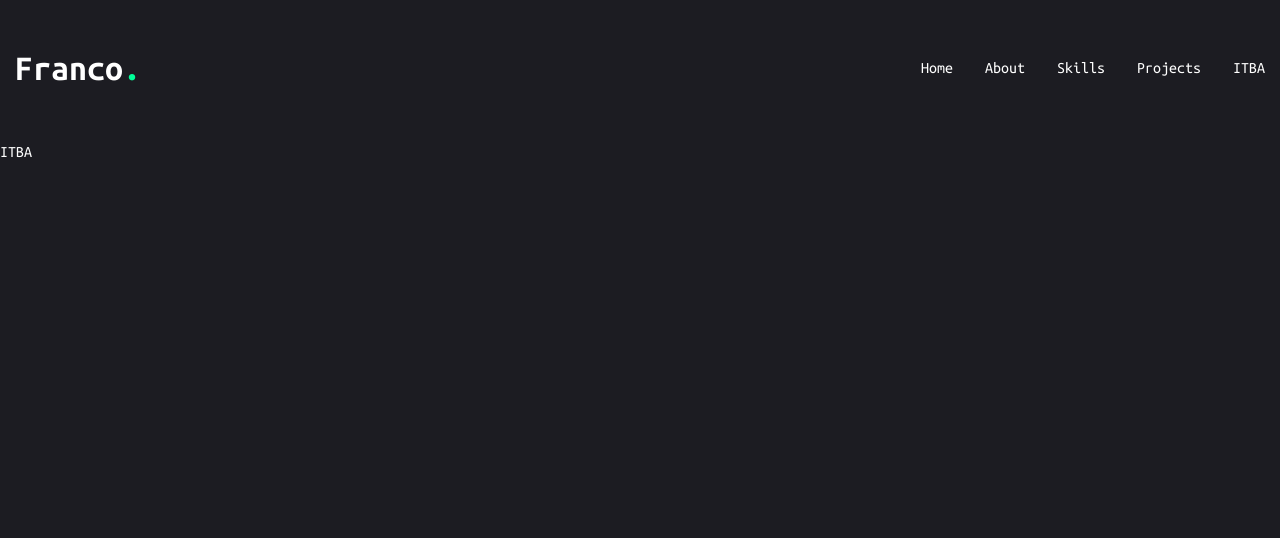
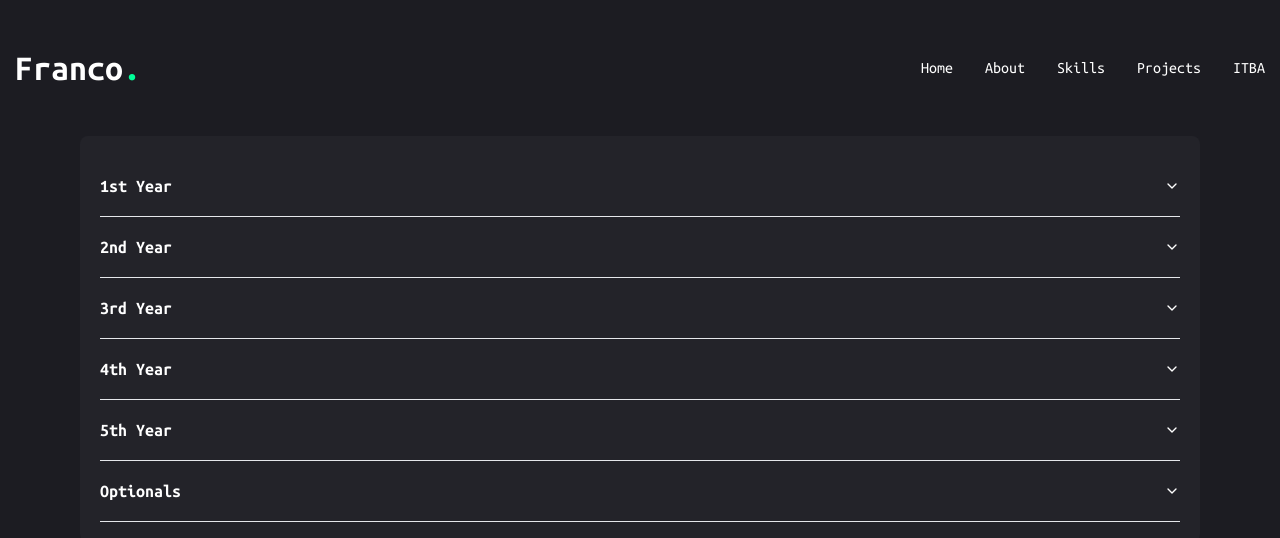
Before and after one commit to navfran98/portfolio, a Next.js app: page /ITBA in a window 1280 px wide. Shown: the top 538 px of the page. Built offline with nearby package versions, Linux system fonts and the light colour scheme; a web font is replaced by a local one.

Commit message:
itba page almost finished

```diff
--- a/app/ITBA/page.jsx
+++ b/app/ITBA/page.jsx
@@ -1,8 +1,10 @@
-import React from 'react'
+import Courses from "@/components/Courses"
 
 const ITBA = () => {
     return (
-        <div>ITBA</div>
+        <div className="mx-10 lg:mx-20 px-5 py-5 rounded-lg bg-seconday">
+            <Courses />
+        </div>
     )
 }
 
--- /dev/null
+++ b/components/Courses.jsx
@@ -0,0 +1,55 @@
+import {
+    Accordion,
+    AccordionContent,
+    AccordionItem,
+    AccordionTrigger,
+} from "@/components/ui/accordion"
+
+const courses = [
+    {
+        item: "1st Year",
+        list: ["Imperative Programming"]
+    },
+    {
+        item: "2nd Year",
+        list: ["Computer's Arquitecture", "Object Oriented Programming (OOP)", "Databases I"]
+    },
+    {
+        item: "3rd Year",
+        list: ["Automatas, Languages Theory and Compilers", "Web Application Project", "Communication Protocols", "Human-Computer Interaction (HCI)", "Software Engineering I", "Operating Systems"]
+    },
+    {
+        item: "4th Year",
+        list: ["Cryptography and Security", "Artificial Intelligence Systems", "Systems Simulations", "Advance Numeric Methods", "Distributed Objects Programming", "Databases II"]
+    },
+    {
+        item: "5th Year",
+        list: ["Information Networks"]
+    },
+    {
+        item: "Optionals",
+        list: ["Introduction to Bioinformatics", "Virtual Reality", "Information Visualization (INFOVIS)", "Cloud Computing", "Cross-Platform Mobile Application Project", "Introduction to Videogames Programming", "Bid Data"]
+    },
+
+]
+
+const Courses = () => {
+    return (
+        <Accordion type="multiple" collapsible className="w-full">
+            {courses.map((course, index) => {
+                return <AccordionItem key={index} value={course.item}>
+                    <AccordionTrigger>{course.item}</AccordionTrigger>
+                    <AccordionContent>
+                        <ul className="list-disc">
+                            {course.list.map((subject, index)=>{
+                                return <li key={index}>{subject}</li>
+                            })}
+                        </ul>
+                    </AccordionContent>
+                </AccordionItem>
+            })}
+        </Accordion>
+    )
+}
+
+export default Courses
--- /dev/null
+++ b/components/ui/accordion.jsx
@@ -0,0 +1,43 @@
+"use client"
+
+import * as React from "react"
+import * as AccordionPrimitive from "@radix-ui/react-accordion"
+import { ChevronDown } from "lucide-react"
+
+import { cn } from "@/lib/utils"
+
+const Accordion = AccordionPrimitive.Root
+
+const AccordionItem = React.forwardRef(({ className, ...props }, ref) => (
+  <AccordionPrimitive.Item ref={ref} className={cn("border-b", className)} {...props} />
+))
+AccordionItem.displayName = "AccordionItem"
+
+const AccordionTrigger = React.forwardRef(({ className, children, ...props }, ref) => (
+  <AccordionPrimitive.Header className="flex">
+    <AccordionPrimitive.Trigger
+      ref={ref}
+      className={cn(
+        "flex flex-1 items-center justify-between py-4 text-lg font-semibold transition-all hover:text-accent [&[data-state=open]>svg]:rotate-180 data-[state=open]:text-accent",
+        className
+      )}
+      {...props}>
+      {children}
+      <ChevronDown className="h-4 w-4 shrink-0 transition-transform duration-200" />
+    </AccordionPrimitive.Trigger>
+  </AccordionPrimitive.Header>
+))
+AccordionTrigger.displayName = AccordionPrimitive.Trigger.displayName
+
+const AccordionContent = React.forwardRef(({ className, children, ...props }, ref) => (
+  <AccordionPrimitive.Content
+    ref={ref}
+    className="overflow-hidden text-md pl-5 transition-all data-[state=closed]:animate-accordion-up data-[state=open]:animate-accordion-down"
+    {...props}>
+    <div className={cn("pb-4 pt-0", className)}>{children}</div>
+  </AccordionPrimitive.Content>
+))
+
+AccordionContent.displayName = AccordionPrimitive.Content.displayName
+
+export { Accordion, AccordionItem, AccordionTrigger, AccordionContent }
--- a/package.json
+++ b/package.json
@@ -9,6 +9,7 @@
     "lint": "next lint"
   },
   "dependencies": {
+    "@radix-ui/react-accordion": "^1.1.2",
     "@radix-ui/react-dialog": "^1.0.5",
     "@radix-ui/react-scroll-area": "^1.0.5",
     "@radix-ui/react-select": "^2.0.0",
```
Also changed, not shown: 1 other file (tests, documents, lock files or other folders).
